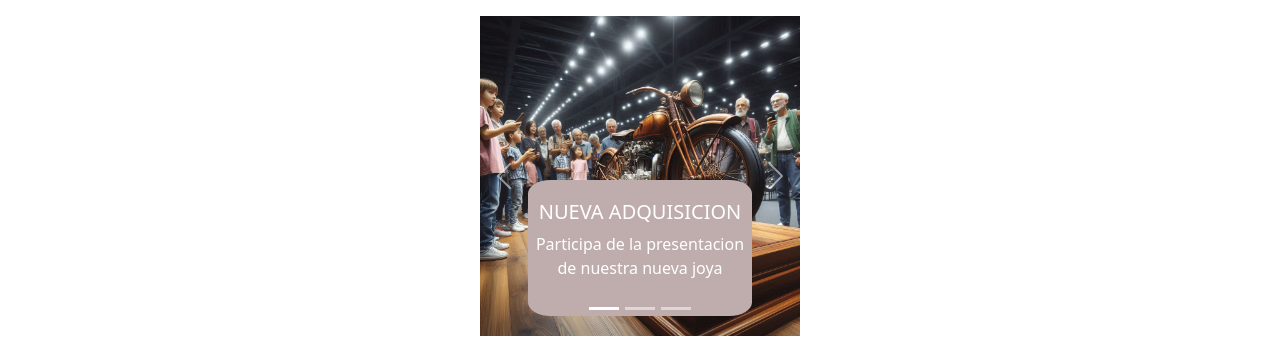
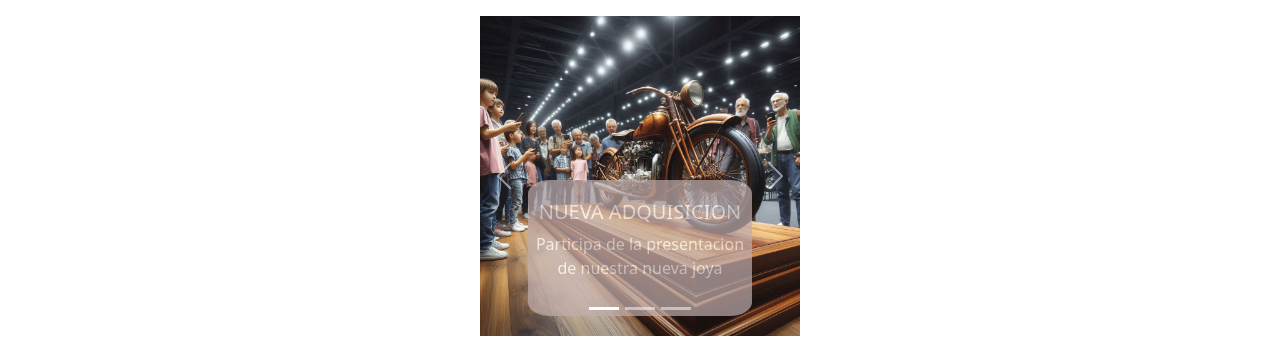
Before and after one commit to JuanTrillini06/PF_Trillini, a plain HTML site: page index.html in a window 1280 px wide. In both pictures the pointer is over the element 640 px from the left and 364 px from the top of the page. Shown: the part 116-471 px from the top of the page. Drawn offline with nearby package versions, Linux system fonts and the light colour scheme.

Commit message:
version 1.4.1

```diff
--- a/css/style.css
+++ b/css/style.css
@@ -82,5 +82,5 @@ footer{
     border-radius: 10%;
 }
 .fondo:hover{
-    opacity: 1;
+    opacity: 0.7;
 }
```
